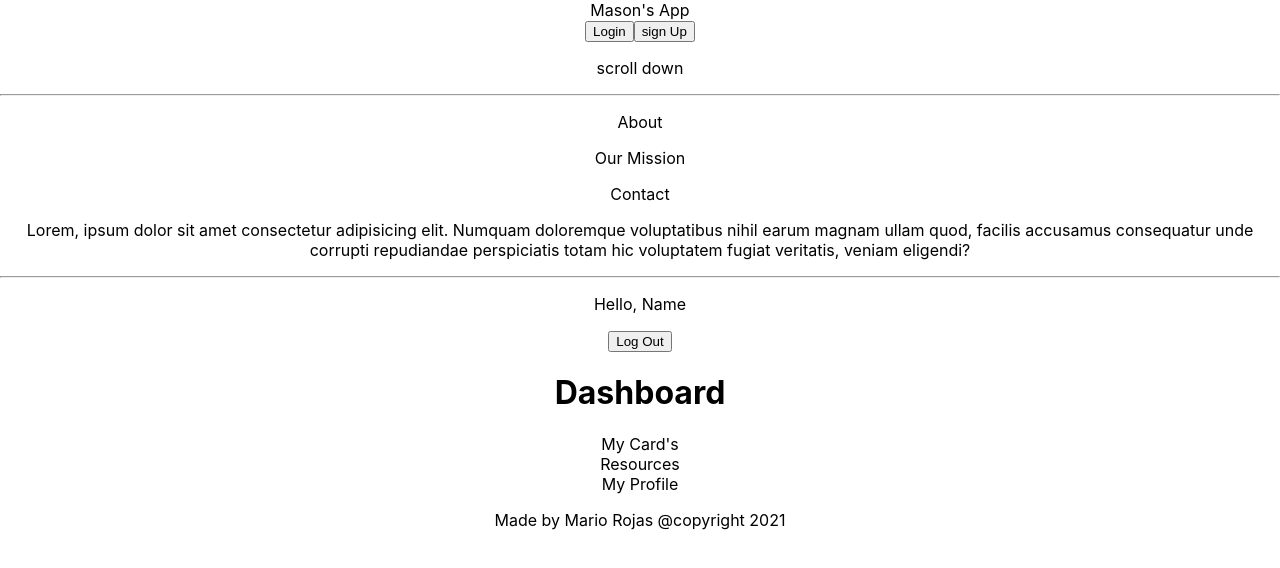
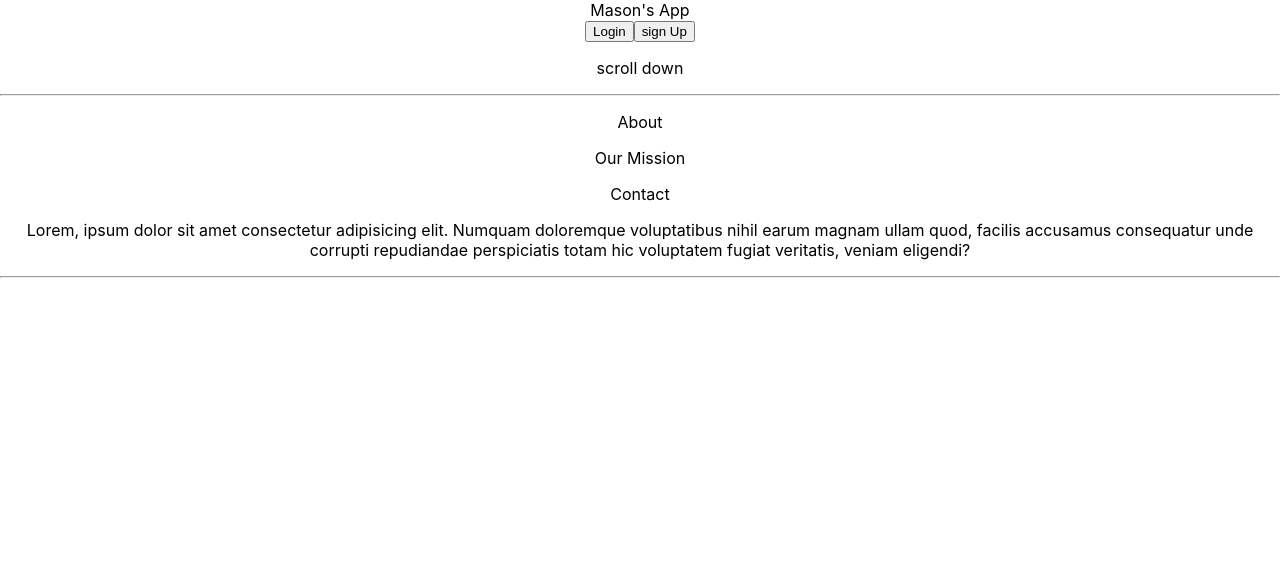
Before and after one commit to mariorojasac/masons-app-frontend, a React (Create React App) app: page / in a window 1280 px wide. Shown: the top 568 px of the page. Built offline with nearby package versions, Linux system fonts and the light colour scheme.

Commit message:
adding Routes

```diff
--- a/public/index.html
+++ b/public/index.html
@@ -24,20 +24,11 @@
       work correctly both with client-side routing and a non-root public URL.
       Learn how to configure a non-root public URL by running `npm run build`.
     -->
-    <title>React App</title>
+    <title>masonsapp.com</title>
   </head>
   <body>
     <noscript>You need to enable JavaScript to run this app.</noscript>
     <div id="root"></div>
-    <!--
-      This HTML file is a template.
-      If you open it directly in the browser, you will see an empty page.
 
-      You can add webfonts, meta tags, or analytics to this file.
-      The build step will place the bundled scripts into the <body> tag.
-
-      To begin the development, run `npm start` or `yarn start`.
-      To create a production bundle, use `npm run build` or `yarn build`.
-    -->
   </body>
 </html>
--- a/src/App.js
+++ b/src/App.js
@@ -1,19 +1,25 @@
-import { useState, useEffect } from 'react';
-import { Switch, Route, Redirect } from 'react-router-dom';
-import Home from './pages/Home';
-import Header from './components/Header';
-import Dashboard from './pages/Dashboard';
-import Footer from './components/Footer';
-import './App.css';
+import { useState, useEffect } from "react";
+import { Switch, Route, Redirect } from "react-router-dom";
+import Home from "./pages/Home";
+import Header from "./components/Header";
+import Dashboard from "./pages/Dashboard";
+import Footer from "./components/Footer";
+import "./App.css";
 
 function App() {
-
   return (
     <div className="App">
-      <Home/>
-      <Header/>
-      <Dashboard />
-      <Footer/>
+      <Switch>
+        <Route exact>
+          <Home />
+        </Route>
+        <Route>
+          <Dashboard />
+        </Route>
+        <Route>
+          <Footer />
+        </Route>
+      </Switch>
     </div>
   );
 }
--- a/src/components/Footer.js
+++ b/src/components/Footer.js
@@ -1,9 +1,12 @@
 const Footer = (props) => {
-    return (
-        <footer>
-            <p>Made by Mario Rojas @copyright 2021</p>
-        </footer>
-    )
-}
+  return (
+    <footer>
+      <p>
+        Build & Designed by Mario Rojas - CopyRight &copy; All Rights Reserved
+        Mason's App {new Date().getFullYear()}
+      </p>
+    </footer>
+  );
+};
 
-export default Footer
+export default Footer;
--- a/src/index.js
+++ b/src/index.js
@@ -1,14 +1,17 @@
-import React from 'react';
-import ReactDOM from 'react-dom';
-import './index.css';
-import App from './App';
-import reportWebVitals from './reportWebVitals';
+import React from "react";
+import { BrowserRouter as Router } from "react-router-dom";
+import ReactDOM from "react-dom";
+import "./index.css";
+import App from "./App";
+import reportWebVitals from "./reportWebVitals";
 
 ReactDOM.render(
   <React.StrictMode>
-    <App />
+    <Router>
+      <App />
+    </Router>
   </React.StrictMode>,
-  document.getElementById('root')
+  document.getElementById("root")
 );
 
 // If you want to start measuring performance in your app, pass a function
```
